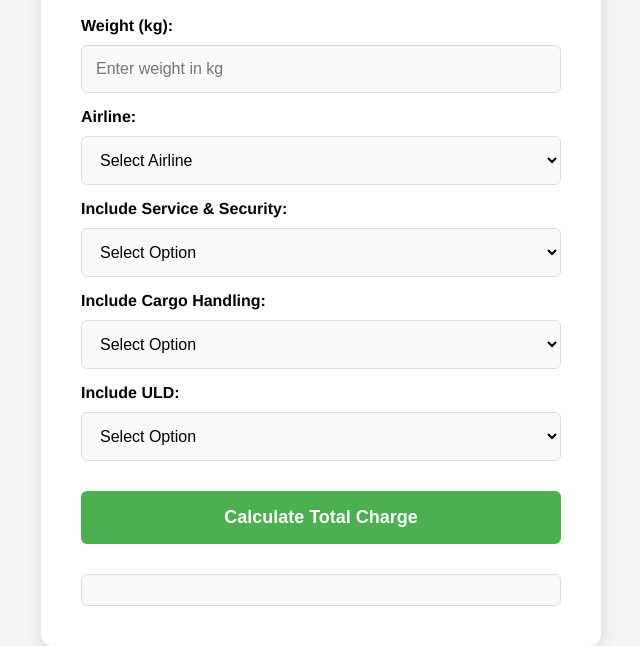
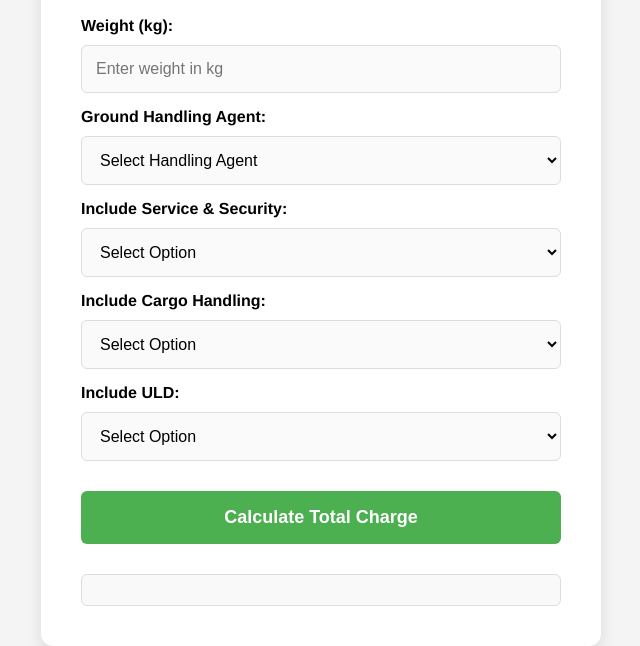
Before and after one commit to LaisZagati/MAWB-Calculator, a plain HTML site: page index.html in a window 1280 px wide. Shown: the part 198-844 px from the top of the page, without its empty margins (319-959 px from the left). Drawn offline with Linux system fonts and the light colour scheme.

Commit message:
Update index.html

```diff
--- a/index.html
+++ b/index.html
@@ -15,9 +15,9 @@
                 <label for="weight">Weight (kg):</label>
                 <input type="number" min="0" id="weight" step="0.001" name="weight" placeholder="Enter weight in kg" required>            </div>
             <div class="form-group">
-                <label for="airline">Airline:</label>
+                <label for="airline">Ground Handling Agent:</label>
                 <select id="airline" name="airline" required>
-                    <option value="">Select Airline</option>
+                    <option value="">Select Handling Agent</option>
                     <option value="WFS">WFS</option>
                     <option value="SWISSPORT">SWISSPORT</option>
                     <option value="IAG">IAG</option>
```
